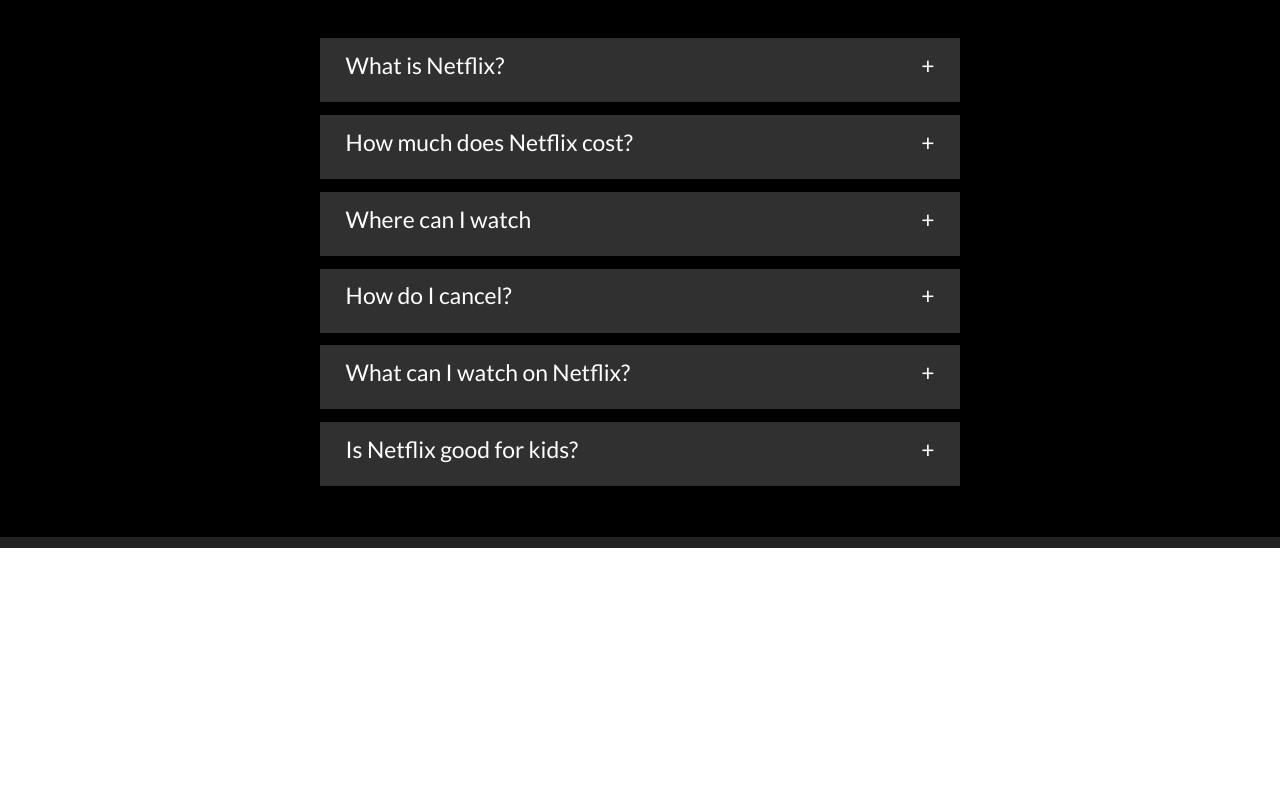
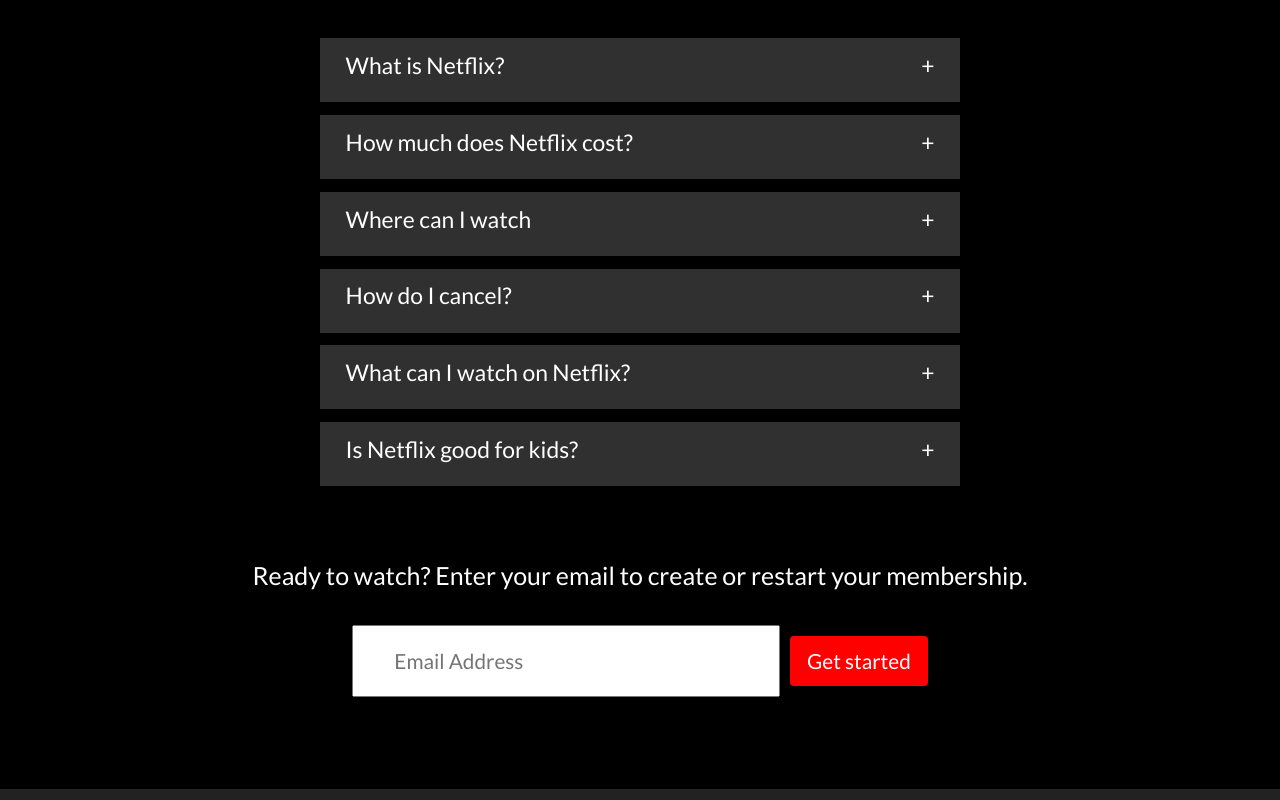
Before and after one commit to Rahul-Vijay/Netflix-clone, a React (Vite) app: page / in a window 1280 px wide. Shown: the part 3091-3891 px from the top of the page. Before the commit the page ends 3639 px from the top, so only its background shows below. Built offline with nearby package versions, Linux system fonts and the light colour scheme.

Commit message:
faqs section done

```diff
--- a/src/Faq-page.tsx
+++ b/src/Faq-page.tsx
@@ -14,6 +14,20 @@
           return <QuestionContainer key={q} ques={q} ans={aArray[i]} id={i} />;
         })}
       </div>
+      <div className="faq-sub-parent">
+        <div style={{ margin: "2% 5%" }}>
+          Ready to watch? Enter your email to create or restart your membership.
+        </div>
+        <div className="faq-sub">
+          <input
+            type="text"
+            id="email"
+            name="email"
+            placeholder="Email Address"
+          />
+          <button className="rd-btn-2">Get started</button>
+        </div>
+      </div>
     </div>
   );
 };
--- a/src/style.css
+++ b/src/style.css
@@ -241,6 +241,41 @@
   display: none;
 }
 
+.faq-sub {
+  width: 100%;
+  display: flex;
+  flex-direction: column;
+  /* flex-wrap: wrap; */
+  margin: 5% 1% 8% 1%;
+  gap: 10px;
+  align-items: center;
+}
+
+.faq-sub input {
+  width: 96%;
+  height: 9vh;
+  padding-left: 5%;
+  font-size: 0.8em;
+}
+
+.rd-btn-2 {
+  background-color: red;
+  color: white;
+  border-radius: 4px;
+  border: none;
+  height: 40px;
+  width: 150px;
+  padding: 0;
+  font-size: 1.1em;
+}
+
+.faq-sub-parent {
+  display: flex;
+  flex-direction: column;
+  align-items: center;
+  text-align: center;
+}
+
 /* For mobile landscape mode, tablets */
 
 @media only screen and (min-width: 480px) {
@@ -269,6 +304,14 @@
   .faq-sub-container {
     width: 80%;
   }
+
+  .rd-btn-2 {
+    height: 60px;
+  }
+
+  .faq-sub input {
+    width: 70%;
+  }
 }
 
 /* For laptops / iPads */
@@ -283,6 +326,16 @@
 
   .sub-content-email {
     flex-direction: row;
+  }
+
+  .faq-sub-parent > div:nth-child(1) {
+    font-size: 1.2em;
+  }
+
+  .faq-sub input {
+    width: 90%;
+    padding-left: 7%;
+    font-size: 1em;
   }
 }
 
@@ -370,4 +423,29 @@
     padding: 2% 4%;
     height: 8vh;
   }
+
+  .faq-sub {
+    width: 50%;
+    display: flex;
+    flex-direction: row;
+    /* flex-wrap: wrap; */
+    margin: 1% 1% 8% 1%;
+    gap: 10px;
+    align-items: center;
+  }
+
+  .faq-sub-parent {
+    width: 90%;
+  }
+
+  .faq-sub input {
+    width: 80%;
+  }
+
+  .rd-btn-2 {
+    height: 50px;
+    width: 150px;
+    padding: 0;
+    font-size: 1em;
+  }
 }
```
